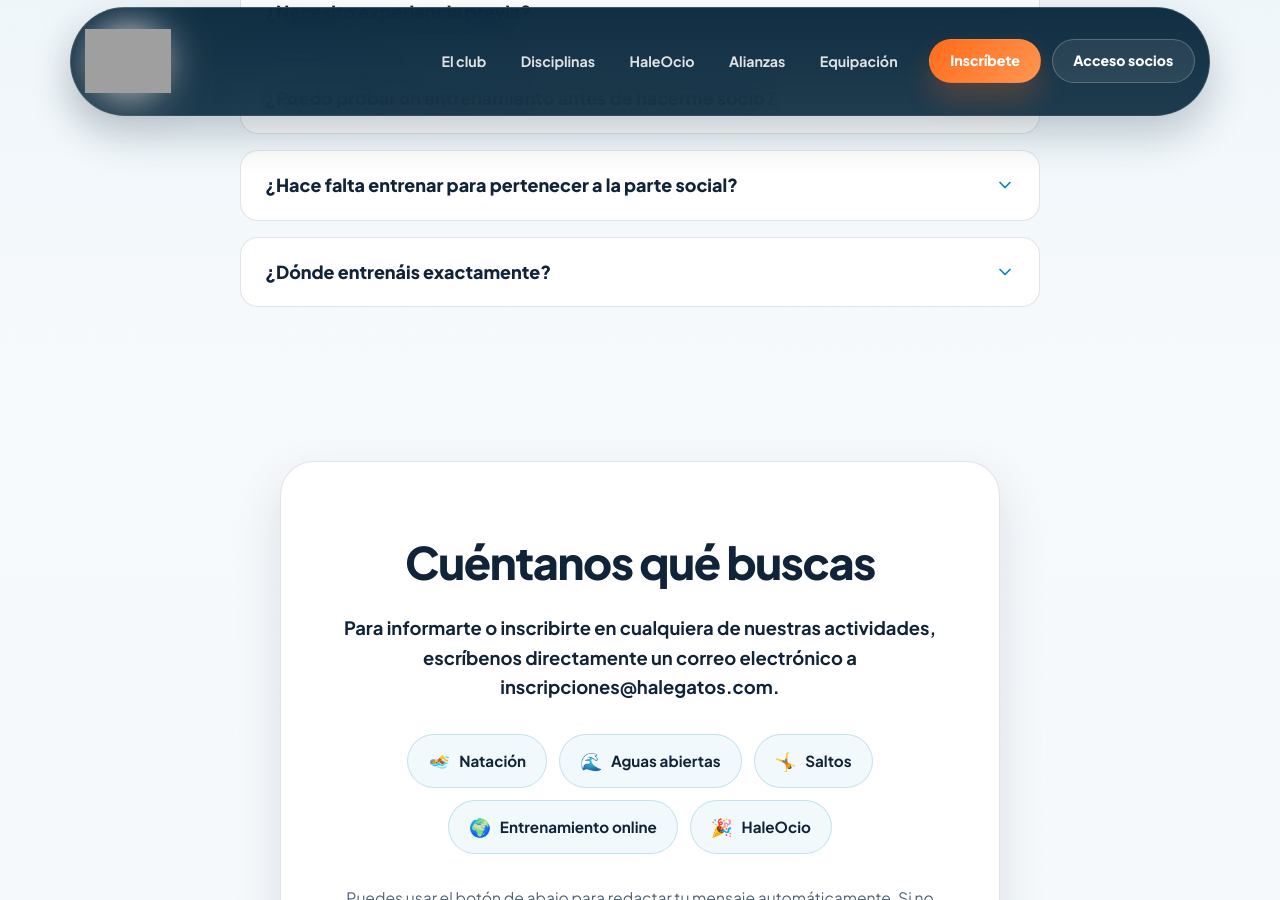
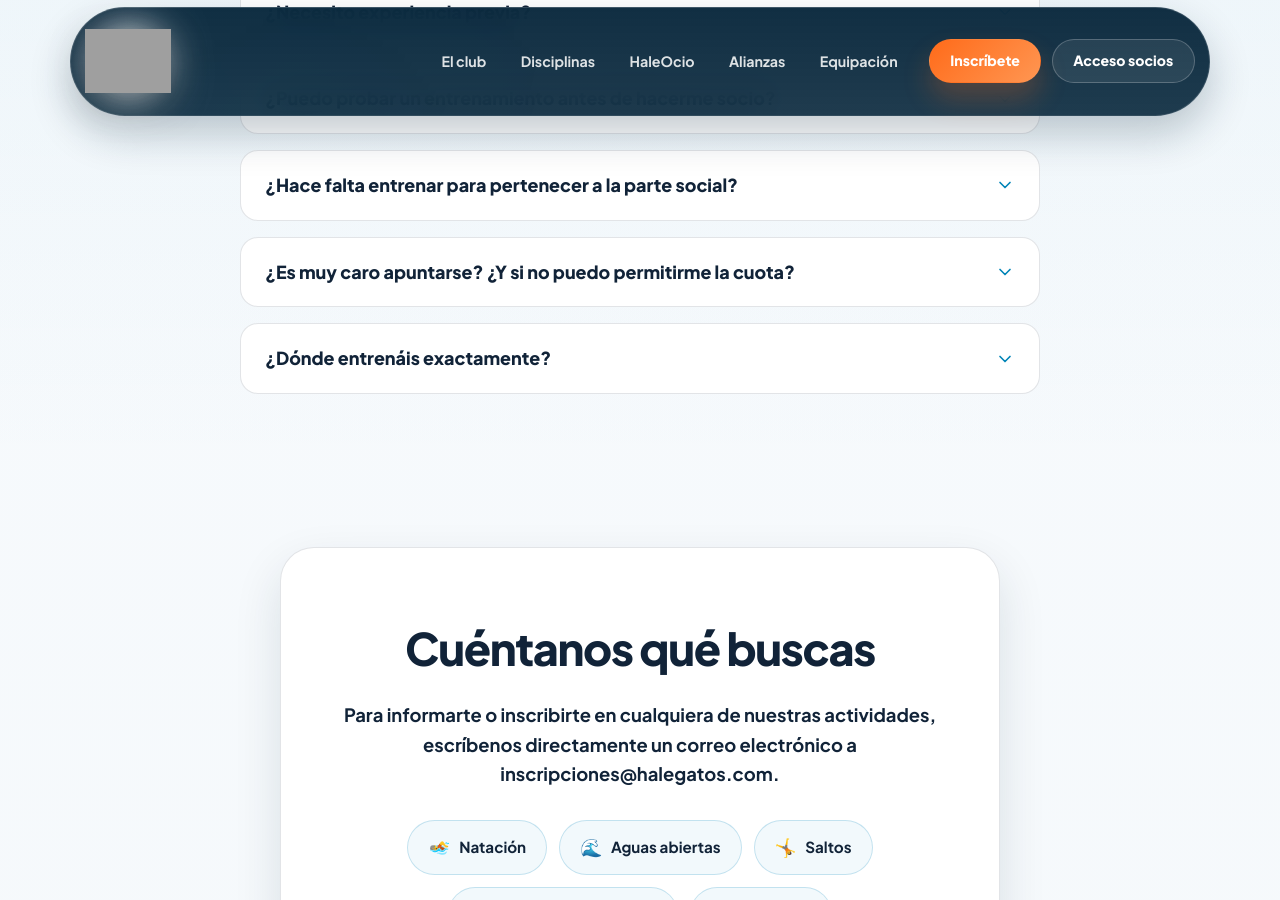
Before and after one commit to igallar98/HalegatosWeb-main, a Jekyll site: the page built from join.html, in a window 1280 px wide and 900 px high, scrolled down 3146 px. Built offline with Jekyll 4.4.1, drawn with Linux system fonts in a browser that asks for light colours; nearby versions of some CDN libraries; grey boxes are pictures that could not be loaded.

Commit message:
Update join.html

```diff
--- a/join.html
+++ b/join.html
@@ -728,6 +728,22 @@ keywords: unirse club deportivo lgtbi, apuntarse club natacion madrid, club depo
 
         <div class="faq-item">
           <button class="faq-trigger" type="button" aria-expanded="false">
+            <span>¿Es muy caro apuntarse? ¿Y si no puedo permitirme la cuota?</span>
+            <i data-lucide="chevron-down" class="faq-chevron"></i>
+          </button>
+          <div class="faq-content">
+            <div class="faq-content__inner">
+              <p>No. Nuestras cuotas se prorratean a lo largo de la temporada para que solo pagues la parte que realmente disfrutas.</p>
+              <p style="margin-top: 0.75rem;">Además, puedes elegir la modalidad que mejor se adapte a ti: venir solo un día a la semana (por ejemplo, los viernes), entrenar varios días o participar en los entrenamientos online. Eso hace que el coste anual sea muy accesible.</p>
+              <p style="margin-top: 0.75rem;">También ofrecemos descuentos para determinados colectivos, como personas desempleadas, jóvenes y otros casos que valoramos de forma individual.</p>
+              <p style="margin-top: 0.75rem;">Y si, aun así, el precio supone una barrera, queremos que nos lo cuentes. En Halegatos creemos que el deporte también es un espacio de acompañamiento, pertenencia e integración. Por eso colaboramos con ONG y entidades sociales para facilitar, siempre que es posible, el acceso al club a personas con dificultades económicas.</p>
+              <p style="margin-top: 0.75rem;">Escríbenos y cuéntanos tu situación. Buscaremos contigo la mejor opción.</p>
+            </div>
+          </div>
+        </div>
+
+        <div class="faq-item">
+          <button class="faq-trigger" type="button" aria-expanded="false">
             <span>¿Dónde entrenáis exactamente?</span>
             <i data-lucide="chevron-down" class="faq-chevron"></i>
           </button>
```
